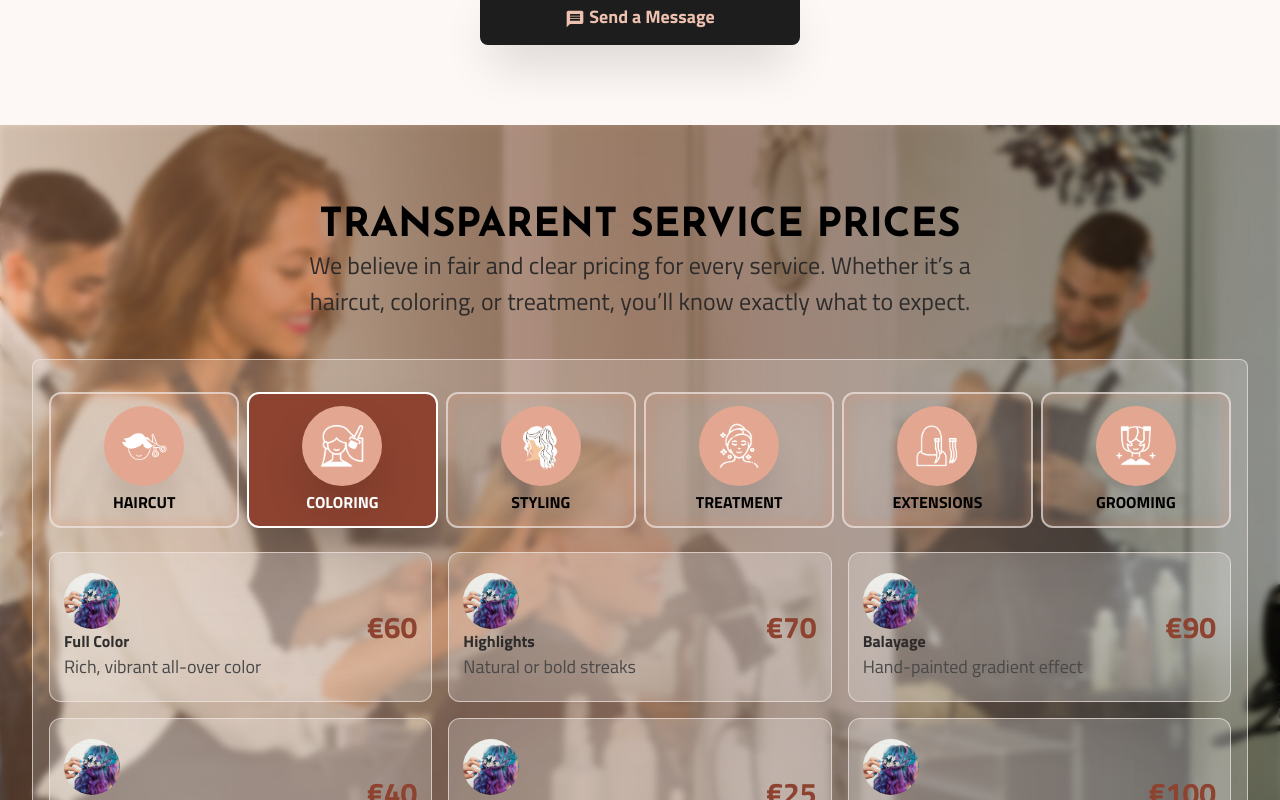
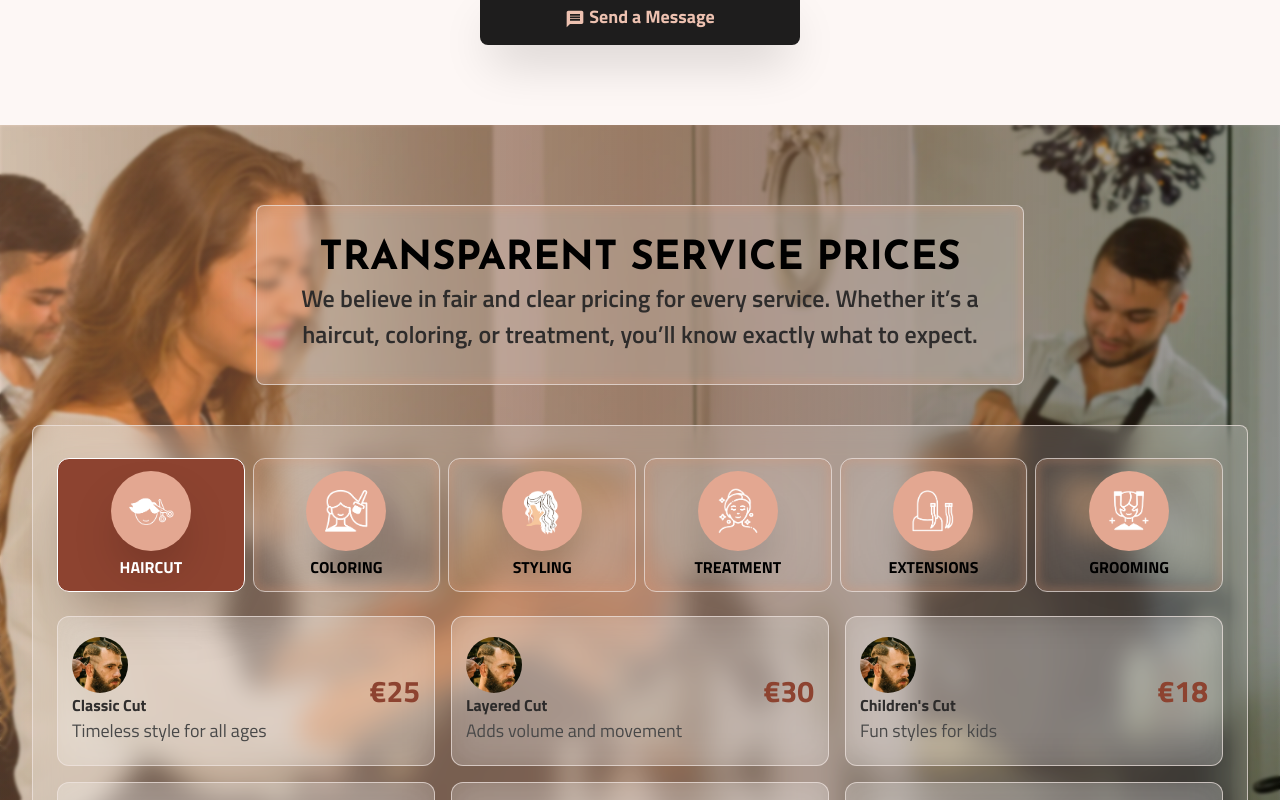
Before and after one commit to VictorKevz/lumi-salon, a Next.js app: page /en in a window 1280 px wide. Shown: the part 2040-2840 px from the top of the page. Built offline with nearby package versions, Linux system fonts and the light colour scheme.

Commit message:
Adjust styling for the cards.

```diff
--- a/app/sections/pricing/Pricing.tsx
+++ b/app/sections/pricing/Pricing.tsx
@@ -7,18 +7,18 @@ import Image from "next/image";
 import React, { useState } from "react";
 
 export const Pricing = ({ isClient, messages }: SectionProps) => {
-  const [selectedTab, setSelectedTab] = useState<PricingTabId>("coloring");
+  const [selectedTab, setSelectedTab] = useState<PricingTabId>("haircut");
   const tabs = getPricingTabs(messages);
   const pricingData = getPricingData(messages);
   return (
     <section className="center flex-col! w-full relative py-20 px-4 lg:px-8 z-5">
-      <header className="center flex-col! max-w-2xl w-full  text-center">
+      <header className="center flex-col! max-w-3xl w-full  text-center card-inset center px-4 py-8 backdrop-blur-[0.2rem] bg-[var(--glass-bg)] border border-[var(--glass-border)] rounded-lg">
         <h2>{messages["pricing.heading"]}</h2>
-        <p className="text-[var(--text-primary)]!">
+        <p className="text-[var(--text-primary)]! font-semibold">
           {messages["pricing.intro"]}
         </p>
       </header>
-      <div className="center flex-col! max-w-screen-xl w-full mt-10 px-4 py-8 backdrop-blur-[0.08rem] bg-[var(--glass-bg)] border border-[var(--glass-border)] rounded-lg">
+      <div className="center flex-col! max-w-screen-xl w-full mt-10 px-4 lg:px-6 py-8 backdrop-blur-[0.8rem] bg-[var(--glass-bg)] border border-[var(--glass-border)] rounded-lg">
         <nav className="w-full" aria-label={messages["pricing.tabs.ariaLabel"]}>
           <ul
             role="tablist"
@@ -34,7 +34,7 @@ export const Pricing = ({ isClient, messages }: SectionProps) => {
                     aria-controls={`tabpanel-${tab.id}`}
                     id={`tab-${tab.id}`}
                     onClick={() => setSelectedTab(tab.id)}
-                    className={`center  flex-col! w-full border-2 rounded-xl px-2.5 py-3 font-bold gap-1 uppercase ${
+                    className={`center  flex-col! w-full border rounded-xl px-2.5 py-3 font-bold gap-1 uppercase ${
                       isActive
                         ? "shadow-2xl text-[var(--neutral-0)] bg-[var(--primary-6)]"
                         : "card-inset border-[var(--glass-border)] backdrop-blur-2xl"
@@ -53,7 +53,7 @@ export const Pricing = ({ isClient, messages }: SectionProps) => {
           {pricingData[selectedTab].map((option) => (
             <li
               key={option.id}
-              className="w-full relative between backdrop-blur-3xl bg-[var(--glass-bg)] border border-[var(--glass-border)] px-3.5 py-5 rounded-xl"
+              className="w-full relative between backdrop-blur-[1rem] bg-[var(--glass-bg)] border border-[var(--glass-border)] px-3.5 py-5 rounded-xl"
             >
               <div>
                 <Image
@@ -80,7 +80,7 @@ export const Pricing = ({ isClient, messages }: SectionProps) => {
         mobileUrl="/images/pricing-mobile.webp"
         alt={messages["hero.bg.alt"]}
       />
-      <div className="overlay backdrop-blur-[0.2rem] backdrop-saturate-120 backdrop-brightness-90 -z-1"></div>
+      <div className="overlay backdrop-blur-[0.1rem] backdrop-saturate-150 backdrop-brightness-90 -z-1"></div>
     </section>
   );
 };
```
